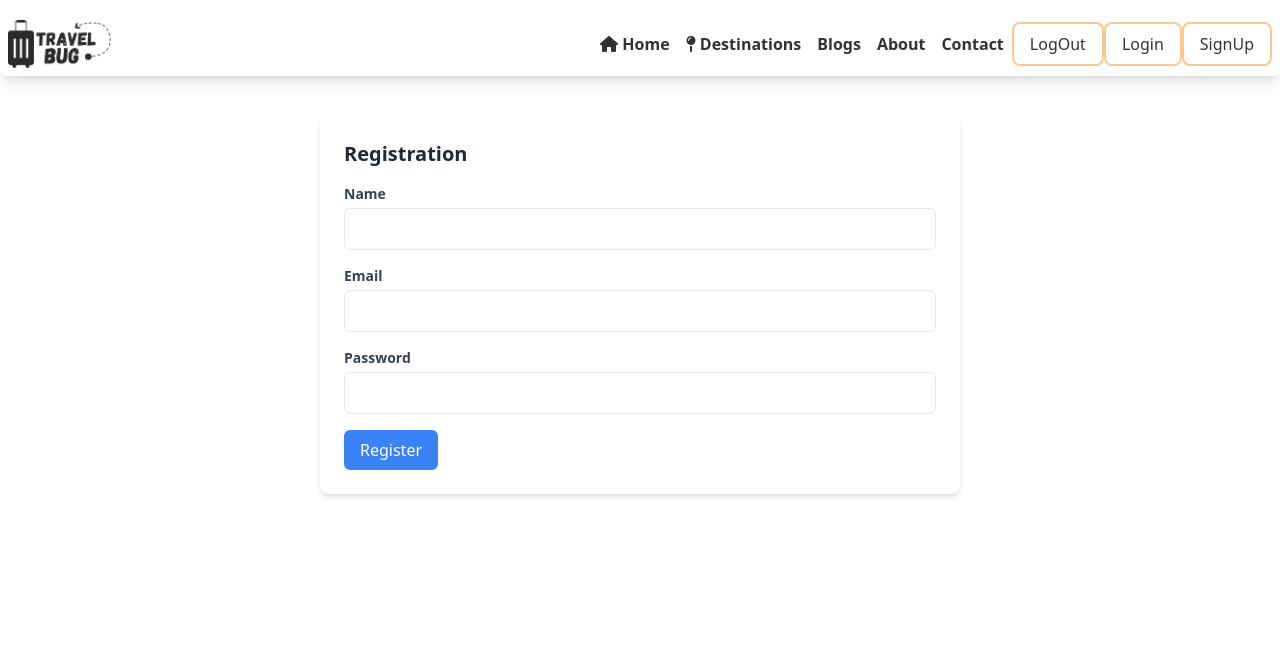
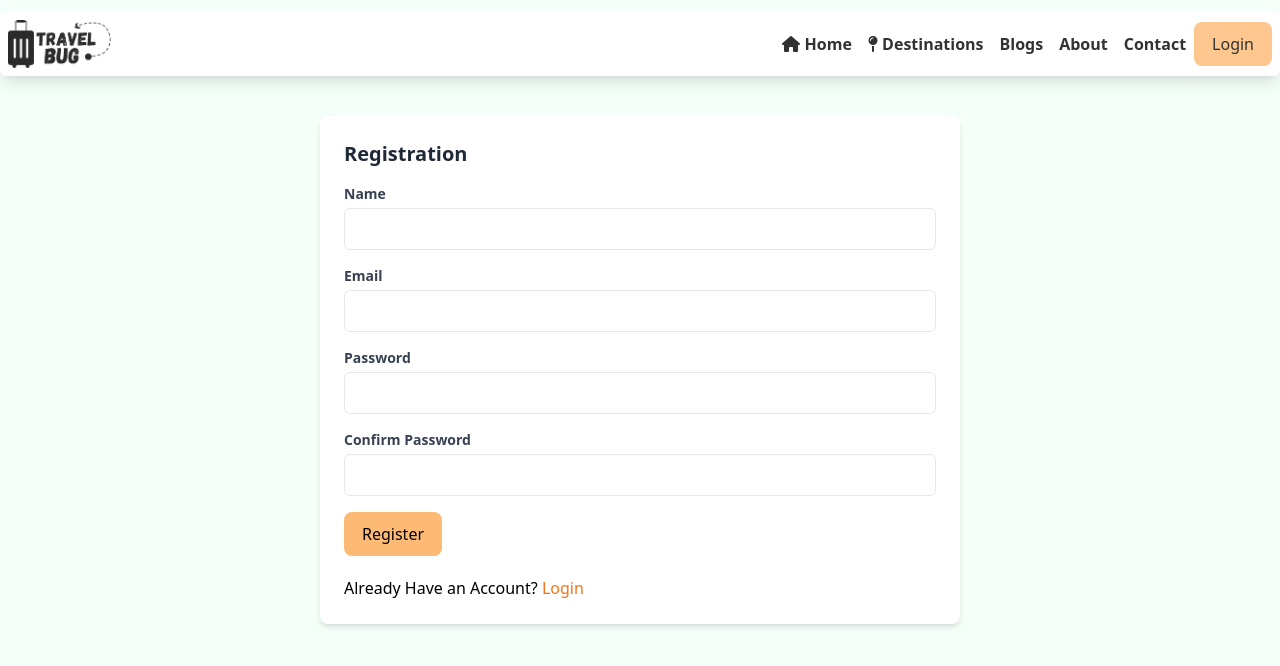
Before and after one commit to AbhijitSarker/travel-bug, a React (Vite) app: page /register in a window 1280 px wide. Shown: the top 666 px of the page. Built offline with nearby package versions, Linux system fonts and the light colour scheme; no server answers.

Commit message:
login error handling

```diff
--- a/src/components/Header.jsx
+++ b/src/components/Header.jsx
@@ -43,16 +43,18 @@ const Header = () => {
                 {
                     user && <p>{user.email}</p>
                 }
+                {
+                    user ?
+                        <button onClick={handleLogOut} className='border-2 border-orange-300 font-medium hover:bg-orange-400 rounded-lg py-2 px-4 transition duration-250 ease-out hover:ease-in hover:text-white'>LogOut</button>
+                        : <>
+                            <Link to='/login'>
+                                <button className='border-2 border-orange-300 font-medium bg-orange-300 hover:bg-orange-400 rounded-lg py-2 px-4 transition duration-250 ease-out hover:ease-in hover:text-white'>Login</button>
+                            </Link>
 
-                <button onClick={handleLogOut} className='border-2 border-orange-300 font-medium hover:bg-orange-400 rounded-lg py-2 px-4 transition duration-250 ease-out hover:ease-in hover:text-white'>LogOut</button>
+                        </>
+                }
 
-                <Link to='/login'>
-                    <button className='border-2 border-orange-300 font-medium hover:bg-orange-400 rounded-lg py-2 px-4 transition duration-250 ease-out hover:ease-in hover:text-white'>Login</button>
-                </Link>
-                <Link to='/register'>
-                    <button className='border-2 border-orange-300 font-medium hover:bg-orange-400 rounded-lg py-2 px-4 transition duration-250 ease-out hover:ease-in hover:text-white'>SignUp</button>
 
-                </Link>
             </div>
 
         </nav>
--- a/src/components/Login.jsx
+++ b/src/components/Login.jsx
@@ -1,19 +1,26 @@
 import React, { useContext } from 'react';
 import { AuthContext } from '../proviers/AuthProvider';
+import { Link, useNavigate } from 'react-router-dom';
 
 const Login = () => {
     const { login } = useContext(AuthContext)
+
+    const navigate = useNavigate()
 
     const handleLogin = (event) => {
         event.preventDefault();
         const email = event.target.email.value;
         const password = event.target.password.value;
-        login(email, password);
+        login(email, password)
+            .then(result => {
+                event.target.reset();
+                navigate('/')
+            })
     }
 
     return (
         <div>
-            <div className="bg-white p-6 rounded-lg shadow-md">
+            <div className=" container mx-auto w-1/2 mt-10 bg-white p-6 rounded-lg shadow-md">
                 <h2 className="text-xl font-semibold mb-4">Login</h2>
                 <form onSubmit={handleLogin}>
                     <div className="mb-4">
@@ -42,10 +49,12 @@ const Login = () => {
                     </div>
                     <button
                         type="submit"
-                        className="bg-blue-500 text-white py-2 px-4 rounded-md hover:bg-blue-600 transition duration-300"
+                        className="border-2 bg-orange-300 border-orange-300 font-medium hover:bg-orange-400 rounded-lg py-2 px-4 transition duration-250 ease-out hover:ease-in text-black hover:text-white"
                     >
                         Login
                     </button>
+                    <p className='mt-5 text-black'>Don't Have an Account? <Link className='text-orange-500' to='/register'>Register</Link></p>
+
                 </form>
             </div>
         </div>
--- a/src/components/Register.jsx
+++ b/src/components/Register.jsx
@@ -1,24 +1,39 @@
-import React, { useContext } from 'react';
+import React, { useContext, useState } from 'react';
 import { AuthContext } from '../proviers/AuthProvider';
+import { Link, useNavigate } from 'react-router-dom';
 
 const Register = () => {
 
     const { createUser } = useContext(AuthContext);
+    const [error, setError] = useState('');
+
+    const navigate = useNavigate();
 
     const handleRegister = (event) => {
         event.preventDefault();
 
         const email = event.target.email.value;
         const password = event.target.password.value;
-        // const confirmPassword = event.target.confirmPassword.value;
-        console.log(email, password);
+        const confirmPassword = event.target.confirmPassword.value;
+
+        setError('');
+        if (password !== confirmPassword) {
+            setError('Password did not match')
+            return;
+        }
+        else if (password.length < 6) {
+            setError('Password must be at least 6 characters')
+            return;
+        }
 
         createUser(email, password)
             .then(result => {
                 console.log(result.user)
+                event.target.reset();
+                navigate('/')
             })
             .catch(error => {
-                console.log(error)
+                setError(error.message);
             })
     }
 
@@ -36,7 +51,6 @@ const Register = () => {
                         name="name"
                         id="name"
                         className="w-full border rounded-md py-2 px-3"
-
                         required
                     />
                 </div>
@@ -50,8 +64,6 @@ const Register = () => {
                         name="email"
                         id="email"
                         className="w-full border rounded-md py-2 px-3"
-
-
                         required
                     />
                 </div>
@@ -64,11 +76,10 @@ const Register = () => {
                         name="password"
                         id="password"
                         className="w-full border rounded-md py-2 px-3"
-
                         required
                     />
                 </div>
-                {/* <div className="mb-4">
+                <div className="mb-4">
                     <label className="block text-gray-700 text-sm font-bold mb-1" htmlFor="confirmPassword">
                         Confirm Password
                     </label>
@@ -77,16 +88,18 @@ const Register = () => {
                         name="confirmPassword"
                         id="confirmPassword"
                         className="w-full border rounded-md py-2 px-3"
-
                         required
                     />
-                </div> */}
+                </div>
+                <p className='text-red-700 mb-3'> {error}</p>
+
                 <button
                     type="submit"
-                    className="bg-blue-500 text-white py-2 px-4 rounded-md hover:bg-blue-600 transition duration-300"
+                    className="border-2 bg-orange-300 border-orange-300 font-medium hover:bg-orange-400 rounded-lg py-2 px-4 transition duration-250 ease-out hover:ease-in text-black hover:text-white"
                 >
                     Register
                 </button>
+                <p className='mt-5 text-black'>Already Have an Account? <Link className='text-orange-500' to='/login'>Login</Link></p>
             </form>
         </div>
 
--- a/src/index.css
+++ b/src/index.css
@@ -1,3 +1,7 @@
 @tailwind base;
 @tailwind components;
 @tailwind utilities;
+
+:root{
+    background: mintcream;
+}
```
